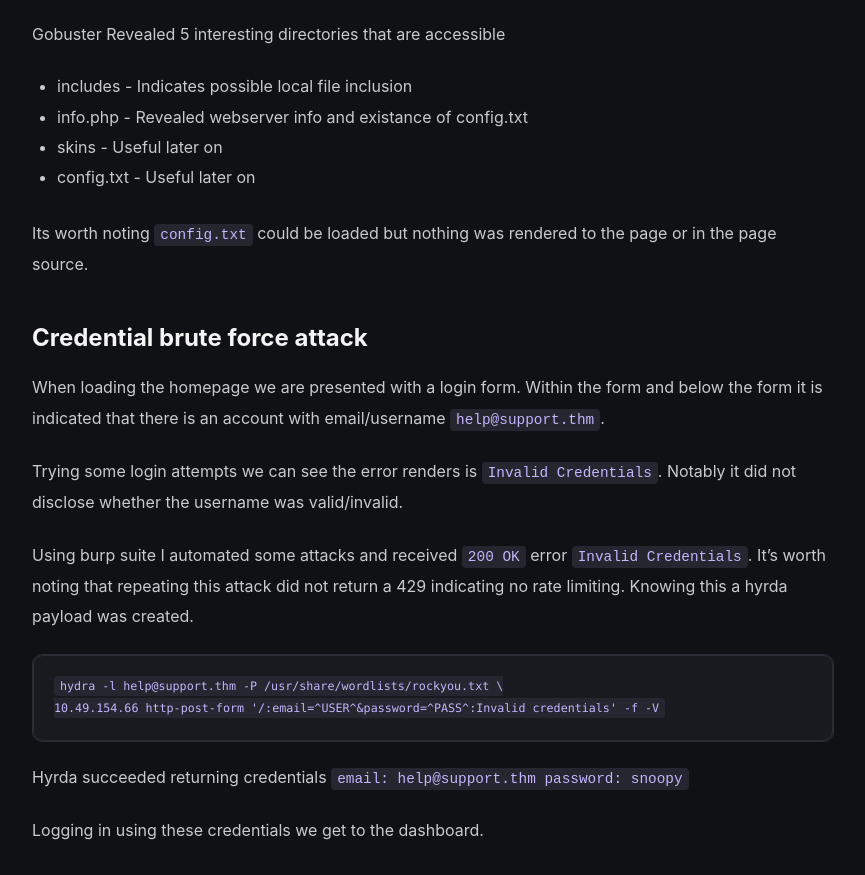
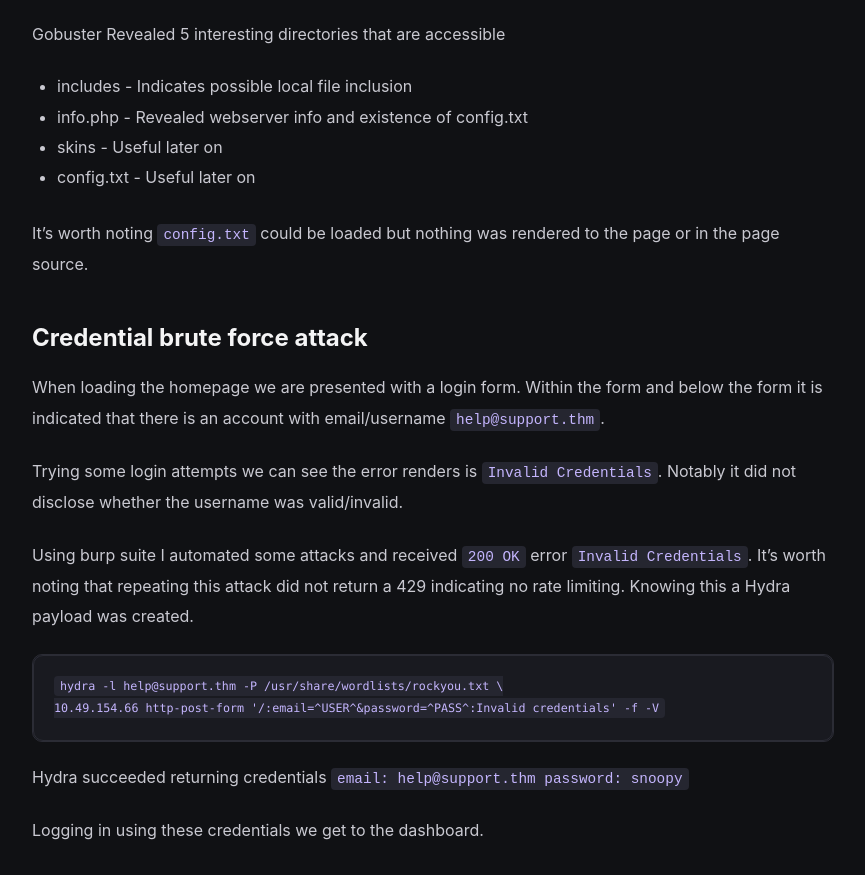
Before and after one commit to shaun-mccasker/shaun-mccasker.github.io, a Jekyll site: the page built from _writeups/ctf-2.md, in a window 1280 px wide and 1400 px high, scrolled down 1973 px. Shown: the part 153-1028 px from the top of the window, without its empty margins (207-1072 px from the left). Built offline with Jekyll 4.4.1, drawn with Linux system fonts in a browser that asks for light colours; some of the changed text lies outside the part shown.

Commit message:
Update ctf-2.md

````diff
--- a/_writeups/ctf-2.md
+++ b/_writeups/ctf-2.md
@@ -50,11 +50,11 @@ gobuster dir -u 10.49.153.228 -w /usr/share/wordlists/dirb/directory-list-2.3-me
 ```
 Gobuster Revealed 5 interesting directories that are accessible
 - includes      - Indicates possible local file inclusion
-- info.php   - Revealed webserver info and existance of config.txt
+- info.php   - Revealed webserver info and existence of config.txt
 - skins          -  Useful later on
 - config.txt    -  Useful later on
 
-Its worth noting `config.txt` could be loaded but nothing was rendered to the page or in the page source.
+It's worth noting `config.txt` could be loaded but nothing was rendered to the page or in the page source.
 
 ## Credential brute force attack
 When loading the homepage we are presented with a login form. Within the form and below the form it is indicated that there is an account with
@@ -62,13 +62,13 @@ email/username `help@support.thm`.
 
 Trying some login attempts we can see the error renders is `Invalid Credentials`. Notably it did not disclose whether the username was valid/invalid.
 
-Using burp suite I automated some attacks and received `200 OK` error `Invalid Credentials`. It's worth noting that repeating this attack did not return a 429 indicating no rate limiting. Knowing this a hyrda payload was created.
+Using burp suite I automated some attacks and received `200 OK` error `Invalid Credentials`. It's worth noting that repeating this attack did not return a 429 indicating no rate limiting. Knowing this a Hydra payload was created.
 
 ```
 hydra -l help@support.thm -P /usr/share/wordlists/rockyou.txt \
 10.49.154.66 http-post-form '/:email=^USER^&password=^PASS^:Invalid credentials' -f -V
 ```
-Hyrda succeeded returning credentials `email: help@support.thm password: snoopy`
+Hydra succeeded returning credentials `email: help@support.thm password: snoopy`
 
 Logging in using these credentials we get to the dashboard.
 
@@ -104,11 +104,11 @@ admin	true
 
 We now have an admin email/username `specialadmin@support.thm`
 
-## File Inlcusion
+## File Inclusion
 Going back to the themes. Loading a theme loads changes the url to
 `10.49.159.168/dashboard.php?skin=red`. When inspecting the `skins` directory from earlier it revealed a directory listing with files `blue.php, default.php, green.php, red.php`.
-With this information it can be seen changing themes loads the relevent skin file stripping the `.php` from the url.
-Testing for file inclusion i tried `10.49.159.168/dashboard.php?skin=../dashboard`. This loaded the dashboard twice to the UI indicating success. When inspecting the page source we could see internal code which is not usually visible.
+With this information it can be seen changing themes loads the relevant skin file stripping the `.php` from the url.
+Testing for file inclusion I tried `10.49.159.168/dashboard.php?skin=../dashboard`. This loaded the dashboard twice to the UI indicating success. When inspecting the page source we could see internal code which is not usually visible.
 
 With this knowledge I went back to the enumerated directories and began loading them into the interface via file inclusion. When loading `config.txt` as `10.49.159.168/dashboard.php?skin=../config` we can see the source code for this file notably containing `$MASTER_PASSWORD = 'support@110';`.
 
````
Also changed, not shown: other parts of _writeups/ctf-2.md (+1 -1 lines).
